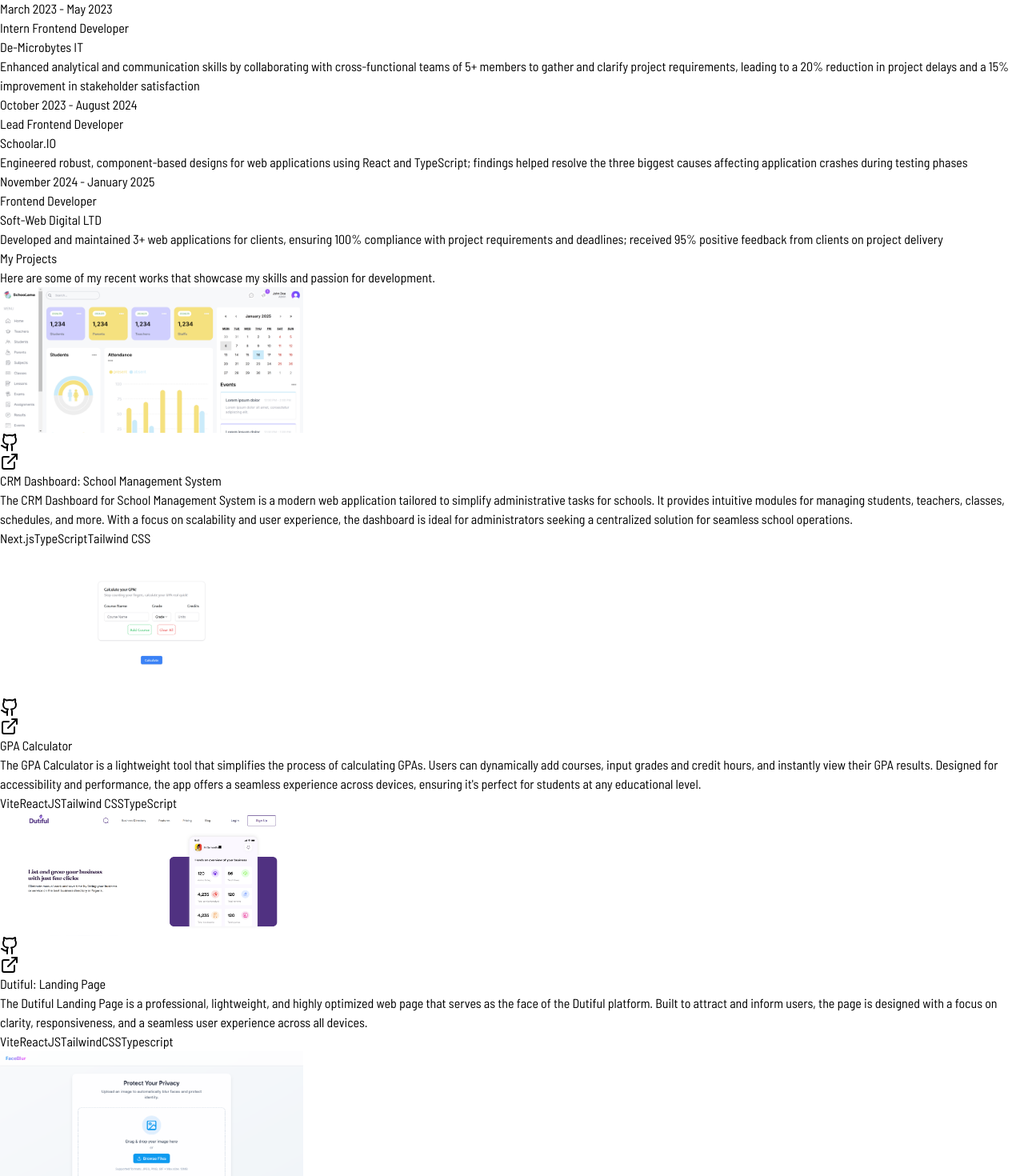
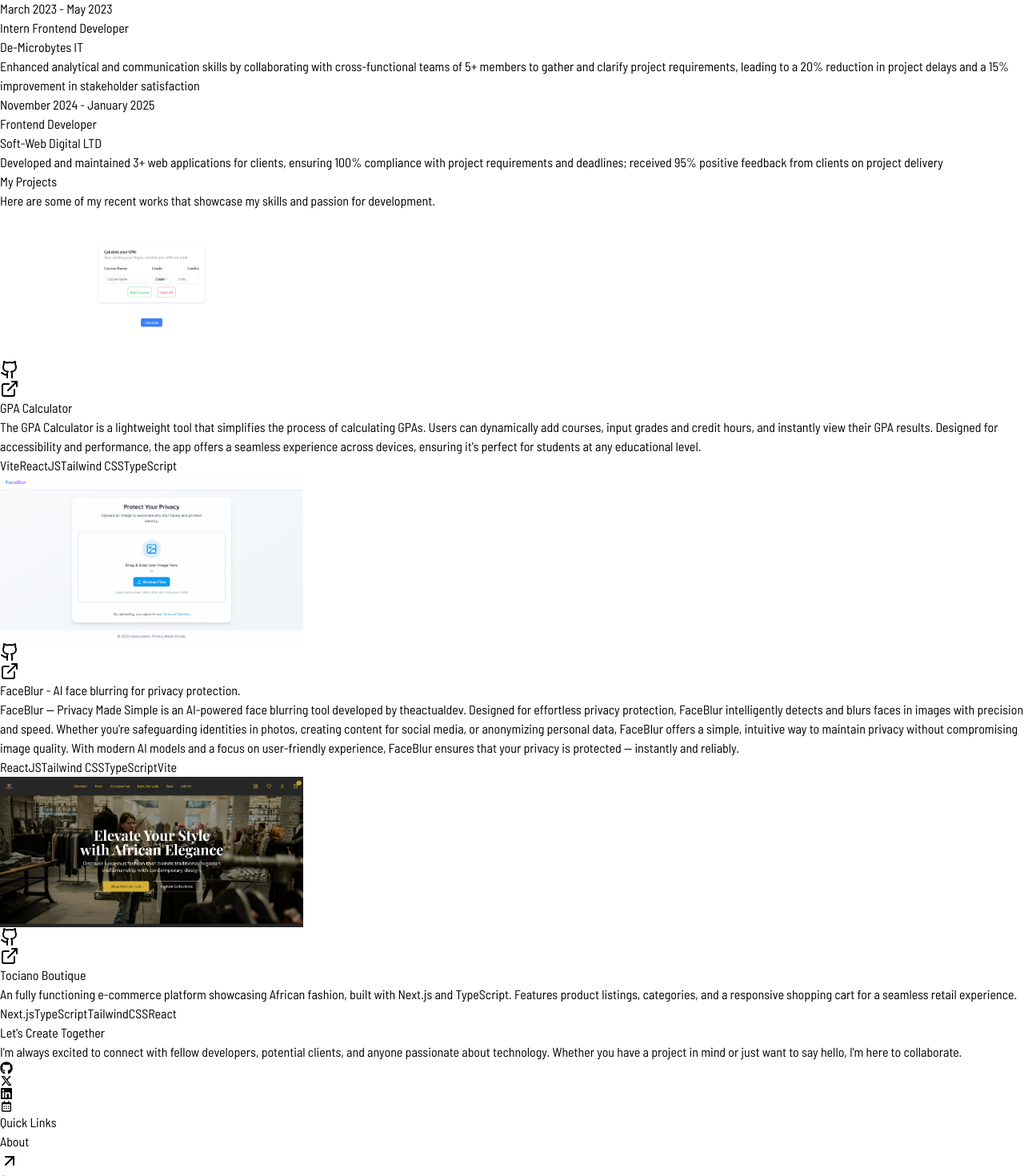
Before and after one commit to theactualdev/portfolio, a Next.js app: page / in a window 1280 px wide. Shown: the part 2100-3570 px from the top of the page at 80% size. Built offline with nearby package versions, Linux system fonts and the light colour scheme.

Commit message:
chore: adds new project

```diff
--- a/src/data/experience.ts
+++ b/src/data/experience.ts
@@ -33,14 +33,14 @@ export const experience: Experience[] = [
       "Enhanced analytical and communication skills by collaborating with cross-functional teams of 5+ members to gather and clarify project requirements, leading to a 20% reduction in project delays and a 15% improvement in stakeholder satisfaction",
     location: "Lagos, Nigeria",
   },
-  {
-    period: "October 2023 - August 2024",
-    role: "Lead Frontend Developer",
-    company: "Schoolar.IO",
-    description:
-      "Engineered robust, component-based designs for web applications using React and TypeScript; findings helped resolve the three biggest causes affecting application crashes during testing phases",
-    location: "Lagos, Nigeria ( REMOTE )",
-  },
+  // {
+  //   period: "October 2023 - August 2024",
+  //   role: "Lead Frontend Developer",
+  //   company: "Schoolar.IO",
+  //   description:
+  //     "Engineered robust, component-based designs for web applications using React and TypeScript; findings helped resolve the three biggest causes affecting application crashes during testing phases",
+  //   location: "Lagos, Nigeria ( REMOTE )",
+  // },
   {
     period: "November 2024 - January 2025",
     role: "Frontend Developer",
--- a/src/data/projects.ts
+++ b/src/data/projects.ts
@@ -8,15 +8,15 @@ interface Project {
 }
 
 export const projects: Project[] = [
-	{
-		title: "CRM Dashboard: School Management System",
-		image: "/dashboard.png",
-		description:
-			"The CRM Dashboard for School Management System is a modern web application tailored to simplify administrative tasks for schools. It provides intuitive modules for managing students, teachers, classes, schedules, and more. With a focus on scalability and user experience, the dashboard is ideal for administrators seeking a centralized solution for seamless school operations.",
-        github: "https://github.com/theactualdev/crm-dashboard",
-		demo: "https://schoolcrm-dashboard.vercel.app/admin",
-		tags: ["Next.js", "TypeScript", "Tailwind CSS"],
-	},
+	// {
+	// 	title: "CRM Dashboard: School Management System",
+	// 	image: "/dashboard.png",
+	// 	description:
+	// 		"The CRM Dashboard for School Management System is a modern web application tailored to simplify administrative tasks for schools. It provides intuitive modules for managing students, teachers, classes, schedules, and more. With a focus on scalability and user experience, the dashboard is ideal for administrators seeking a centralized solution for seamless school operations.",
+    //     github: "https://github.com/theactualdev/crm-dashboard",
+	// 	demo: "https://schoolcrm-dashboard.vercel.app/admin",
+	// 	tags: ["Next.js", "TypeScript", "Tailwind CSS"],
+	// },
     {
 		title: "GPA Calculator",
 		image: "/gpa.png",
@@ -26,15 +26,15 @@ export const projects: Project[] = [
         demo: "https://theactual-gpa.vercel.app/",
         github: "https://github.com/theactualdev/theactualGPA",
 	},
-	{
-		title: "Dutiful: Landing Page",
-		image: "/dutiful.png",
-		description:
-			"The Dutiful Landing Page is a professional, lightweight, and highly optimized web page that serves as the face of the Dutiful platform. Built to attract and inform users, the page is designed with a focus on clarity, responsiveness, and a seamless user experience across all devices.",
-		github: "https://github.com/theactualdev/dutiful",
-		demo: "https://github.com/theactualdev/dutiful",
-		tags: ["Vite", "ReactJS", "TailwindCSS", "Typescript"],
-	},
+	// {
+	// 	title: "Dutiful: Landing Page",
+	// 	image: "/dutiful.png",
+	// 	description:
+	// 		"The Dutiful Landing Page is a professional, lightweight, and highly optimized web page that serves as the face of the Dutiful platform. Built to attract and inform users, the page is designed with a focus on clarity, responsiveness, and a seamless user experience across all devices.",
+	// 	github: "https://github.com/theactualdev/dutiful",
+	// 	demo: "https://github.com/theactualdev/dutiful",
+	// 	tags: ["Vite", "ReactJS", "TailwindCSS", "Typescript"],
+	// },
 	{
 		title: "FaceBlur - AI face blurring for privacy protection.",
 		image: "/faceblur.png",
@@ -43,5 +43,15 @@ export const projects: Project[] = [
 		github: "https://github.com/theactualdev/faceblur",
 		demo: "https://faceblur-theactualdev.vercel.app/",
 		tags: ["ReactJS", "Tailwind CSS", "TypeScript", "Vite"],
-	}
+	},
+	{
+  title: "Tociano Boutique",
+  image: "/tociano.png",
+  description:
+    "An fully functioning e-commerce platform showcasing African fashion, built with Next.js and TypeScript. Features product listings, categories, and a responsive shopping cart for a seamless retail experience.",
+  github: "https://github.com/theactualdev/tociano",
+  demo: "https://tociano.vercel.app/",
+  tags: ["Next.js", "TypeScript", "TailwindCSS", "React"],
+}
+
 ];
```
Also changed, not shown: public/tociano.png (added), 1 other file (tests, documents, lock files or other folders).
